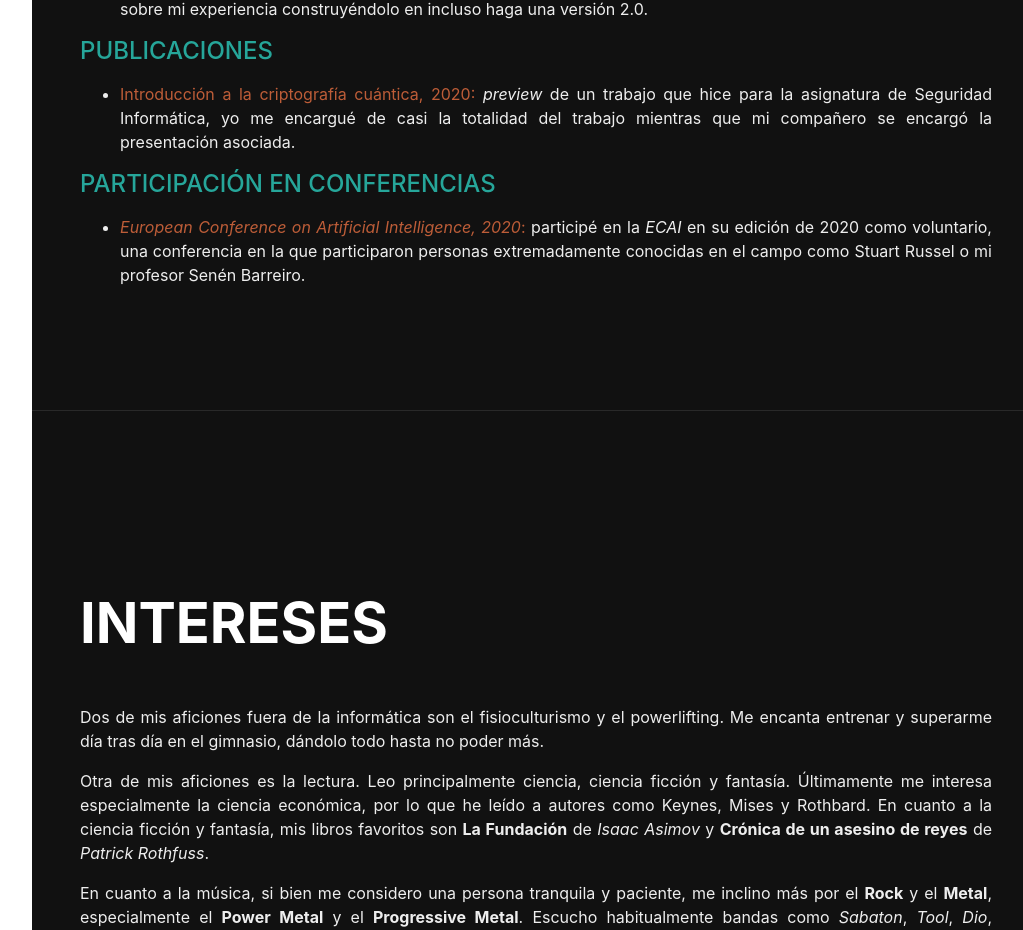
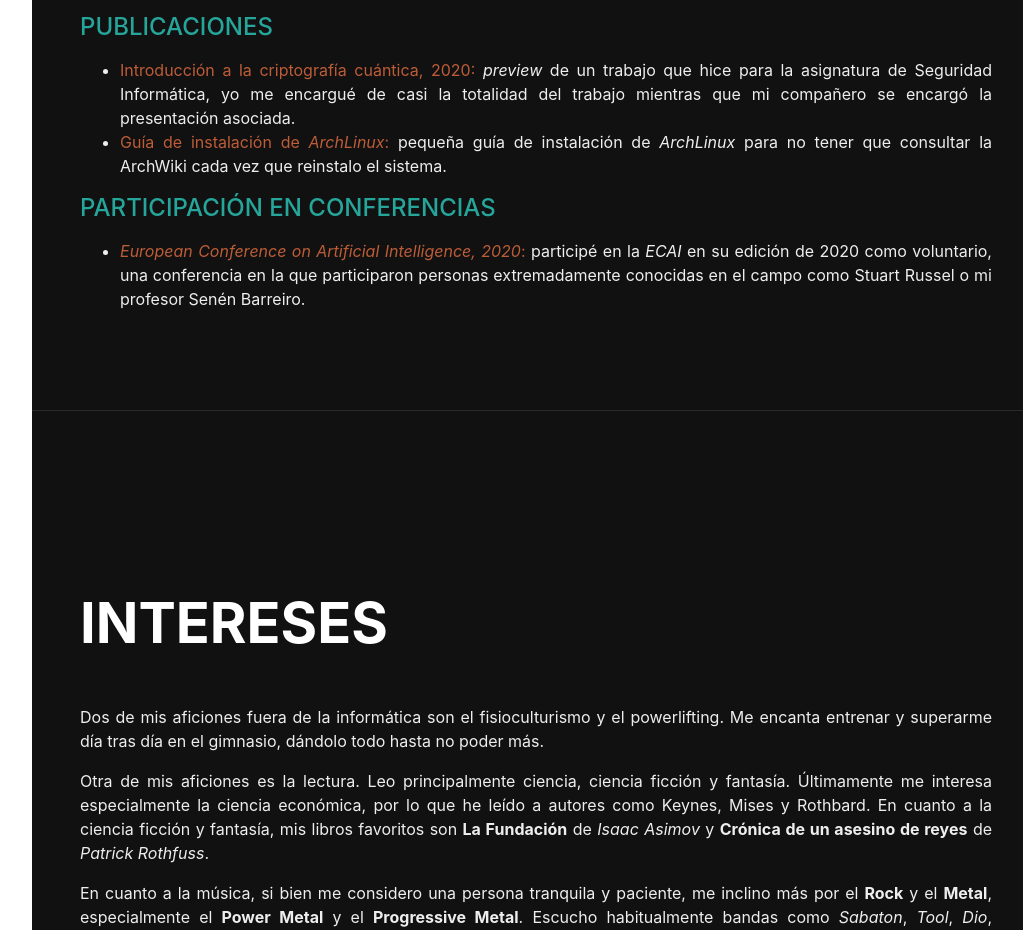
Before and after one commit to lonyelon/lonyelon.github.io, a plain HTML site: page index.html in a window 1280 px wide. Shown: the part 3898-4828 px from the top of the page, without its empty margins (240-1263 px from the left). Drawn offline with nearby package versions, Linux system fonts and the light colour scheme; a web font is replaced by a local one.

Commit message:
Update index.html

```diff
--- a/index.html
+++ b/index.html
@@ -380,7 +380,8 @@
 				<h3 class="subheading mb-3 text-primary">Publicaciones</h3>
                 <ul>
 					<li> <a href="assets/pdf/cc.pdf"> Introducción a la criptografía cuántica, 2020:</a> <i>preview</i> de un trabajo que hice para la asignatura de Seguridad Informática, yo me encargué de casi la totalidad del trabajo mientras que mi compañero se encargó la presentación asociada. </li>
-				</ul>
+					<li> <a href="assets/pdf/cc.pdf"> Guía de instalación de <i>ArchLinux</i>:</a> pequeña guía de instalación de <i>ArchLinux</i> para no tener que consultar la ArchWiki cada vez que reinstalo el sistema. </li>
+		    </ul>
 				<h3 class="subheading mb-3 text-primary">Participación en conferencias</h3>
                 <ul>
 					<li> <a href="assets/pdf/ecai.pdf"> <i> European Conference on Artificial Intelligence, 2020</i>:</a> participé en la <i>ECAI</i> en su edición de 2020 como voluntario, una conferencia en la que participaron personas extremadamente conocidas en el campo como Stuart Russel o mi profesor Senén Barreiro.</li>
```
